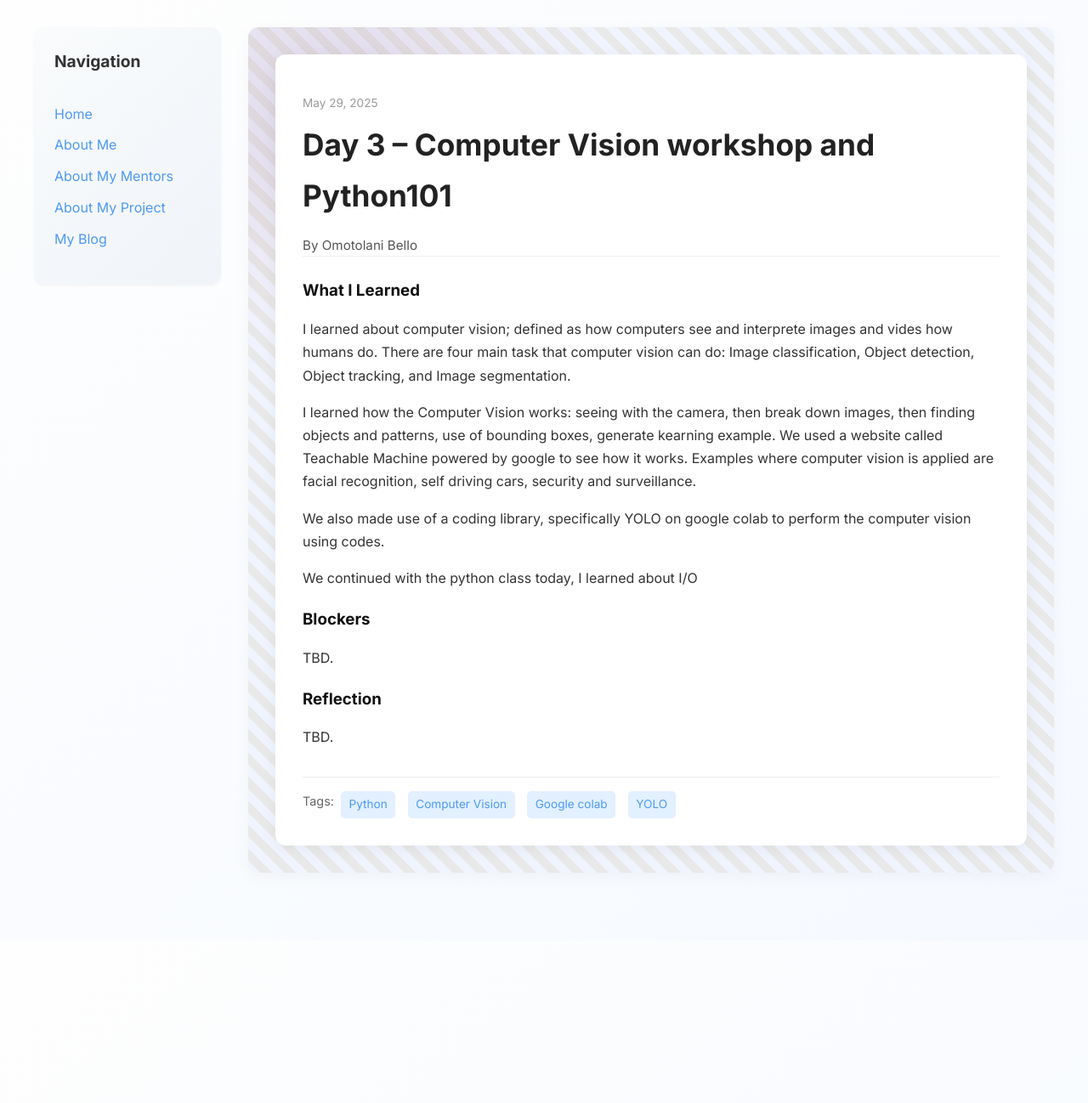
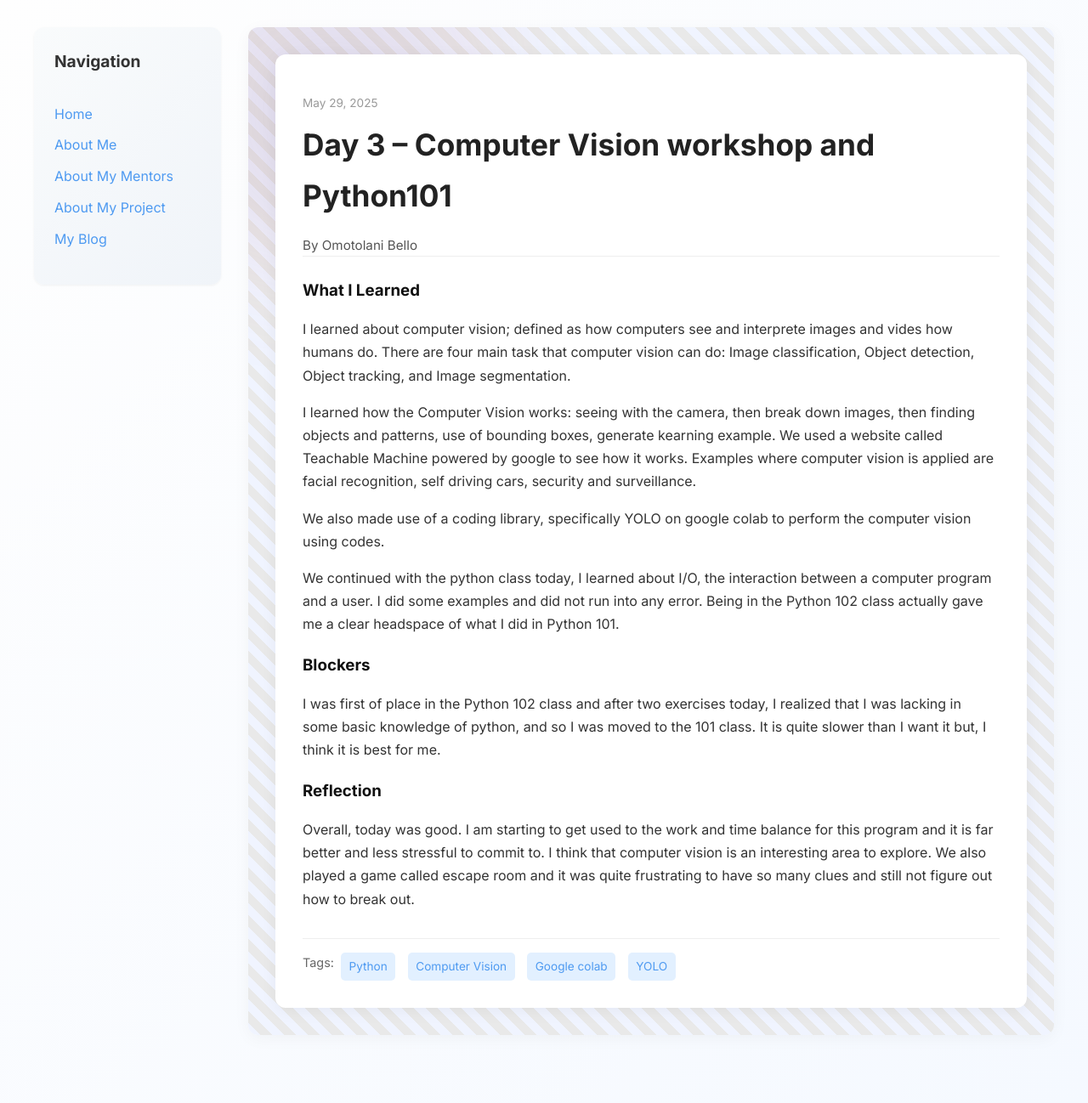
Before and after one commit to TolaniBello/TolaniBello.github.io, a Jekyll site: the page built from _posts/2025-05-29-day-3.md, in a window 1280 px wide. Shown: the whole page at 85% size. Built offline with Jekyll 4.4.1, drawn with Linux system fonts in a browser that asks for light colours; before the commit the page ends 1107 px from its top, so only the background shows below that.

Commit message:
Update 2025-05-29-day-3.md

```diff
--- a/_posts/2025-05-29-day-3.md
+++ b/_posts/2025-05-29-day-3.md
@@ -13,11 +13,12 @@ what_i_learned: |
 
   We also made use of a coding library, specifically YOLO on google colab to perform the computer vision using codes.
 
-  We continued with the python class today, I learned about I/O
+  We continued with the python class today, I learned about I/O, the interaction between a computer program and a user. I did some examples and did not run into any error. Being in the Python 102 class actually gave me a clear headspace of what I did in Python 101.
 
 blockers: |
-  TBD.
+  I was first of place in the Python 102 class and after two exercises today, I realized that I was lacking in some basic knowledge of python, and so I was moved to the 101 class. It is quite slower than I want it but, I think it is best for me.
+
 
 reflection: |
-  TBD.
+  Overall, today was good. I am starting to get used to the work and time balance for this program and it is far better and less stressful to commit to. I think that computer vision is an interesting area to explore. We also played a game called escape room and it was quite frustrating to have so many clues and still not figure out how to break out.
 ---
```
